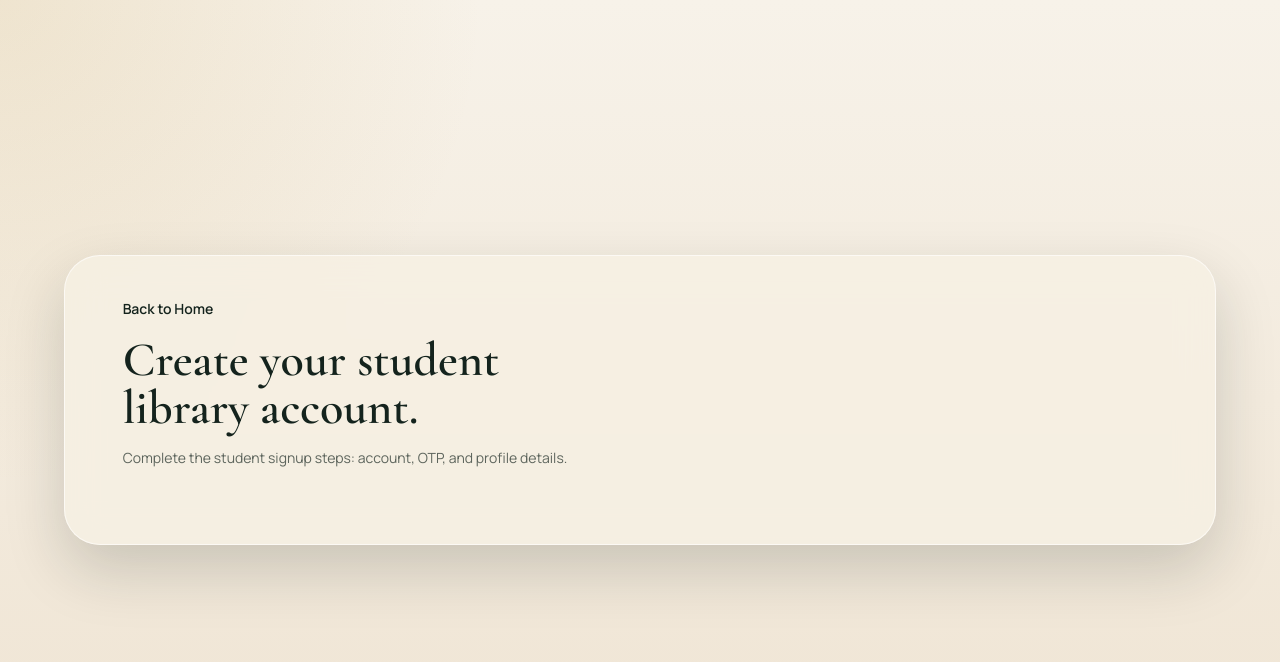
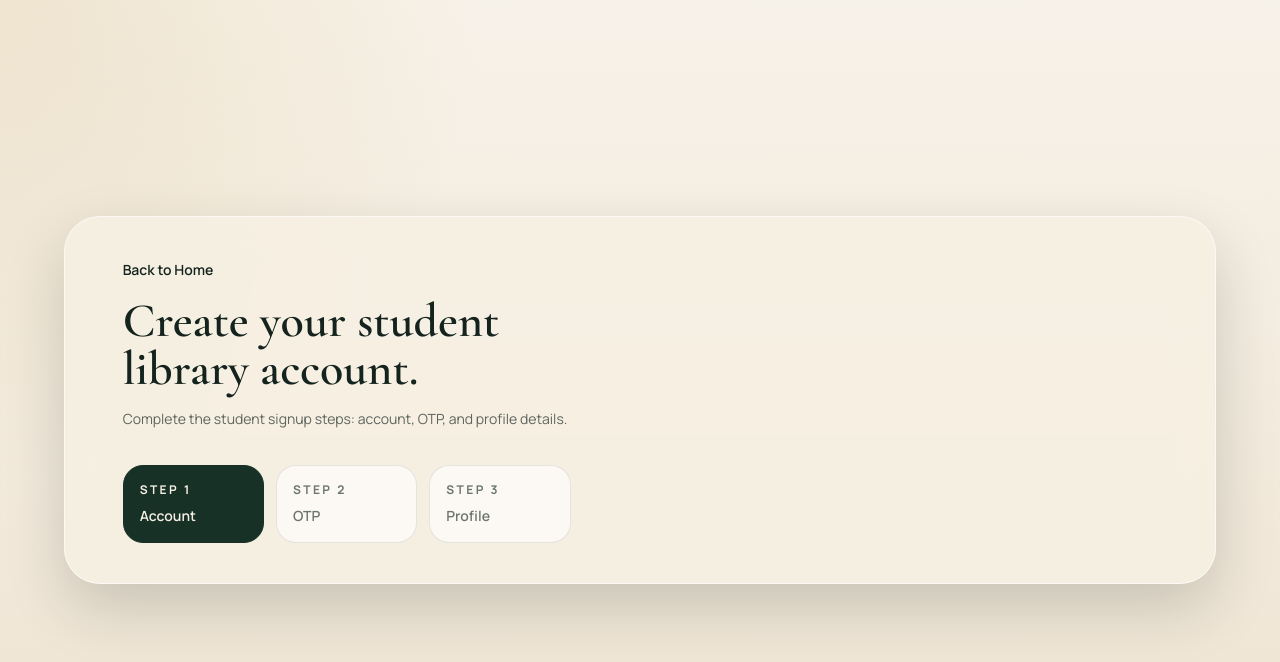
Before and after one commit to starkNikhil/Library_Management, a React (Vite) app in the folder frontend/: page /signup in a window 1280 px wide. Shown: the top 662 px of the page. Built offline with nearby package versions, Linux system fonts and the light colour scheme.

Commit message:
feat: enhance Signup component step display with dynamic class assignment

```diff
--- a/frontend/src/Pages/Signup.jsx
+++ b/frontend/src/Pages/Signup.jsx
@@ -196,11 +196,14 @@ const Signup = () => {
           <p className={s.panelSubtitle}>Complete the student signup steps: account, OTP, and profile details.</p>
 
           <div className={s.stepGrid}>
-           {stepList.map((item)=>{
-            <div className={`${s.stepCard} ${step}`}>
+           {stepList.map((item)=>(
 
+            <div key={item.id}
+            className={`${s.stepCard} ${step>= item.id ? s.stepCardCompleted : s.stepCardPending}`}>
+                <p className={s.stepLabel}>step {item.id}</p>
+                <p className={s.stepTitle}>{item.title}</p>
             </div>
-           })}
+           ))}
           </div>
         </div>
       </section>
```
